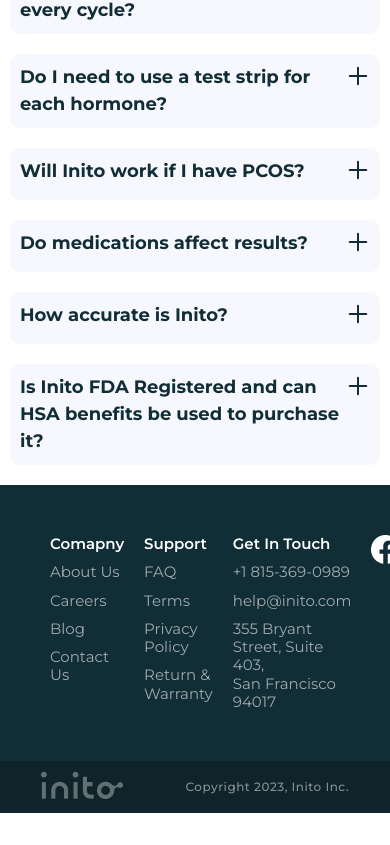
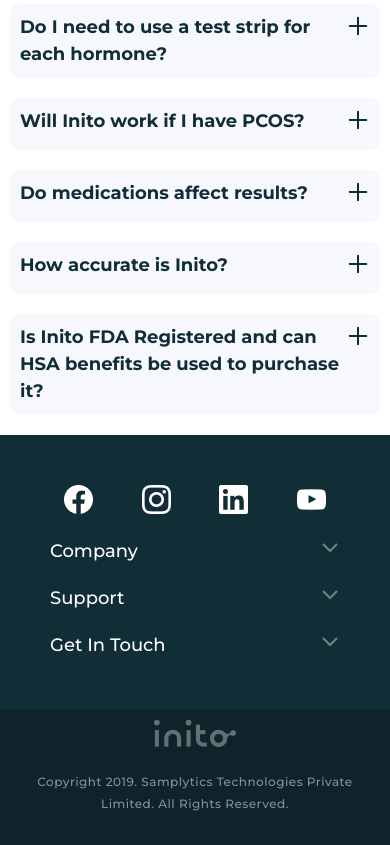
Before and after one commit to amit1884/Inito_Responsive_landing_Page, a React (Create React App) app: page / in a window 390 px wide. Shown: the part 4035-4880 px from the top of the page. Before the commit the page ends 4848 px from the top, so only its background shows below. Built offline with nearby package versions, Linux system fonts and the light colour scheme.

Commit message:
footer mobile donw

```diff
--- /dev/null
+++ b/src/Components/Footer/DesktopFooter.js
@@ -0,0 +1,52 @@
+import LOGO from "../../assets/images/logo-1.png";
+import Facebook from "../../assets/images/Facebook.png";
+import Instagram from "../../assets/images/Instagram.png";
+import LinkedIn from "../../assets/images/LinkedIn.png";
+import Youtube from "../../assets/images/YouTube.png";
+import "./footer.scss";
+import { footerMenus } from "../../constants";
+const DesktopFooter = () => {
+  return (
+    <>
+      <div className="footer desktop-footer">
+        <div className="main-footer">
+          {footerMenus?.map((item, index) => {
+            return (
+              <div className="menu-list" key={item?.id}>
+                <div className="menu-title">{item?.title}</div>
+                {item?.menuItem?.map((menu, index) => {
+                  return (
+                    <div className="menu-item" key={menu.id}>
+                      {menu?.menu}
+                    </div>
+                  );
+                })}
+              </div>
+            );
+          })}
+          <div className="social-container">
+            <div className="social-icon">
+              <img src={Facebook} alt="" />
+            </div>
+            <div className="social-icon">
+              <img src={Instagram} alt="" />
+            </div>
+            <div className="social-icon">
+              <img src={LinkedIn} alt="" />
+            </div>
+            <div className="social-icon">
+              <img src={Youtube} alt="" />
+            </div>
+          </div>
+        </div>
+        <div className="bottom-footer">
+          <div className="company-name">
+            <img src={LOGO} alt="" />
+          </div>
+          <div className="copyright">Copyright 2023, Inito Inc.</div>
+        </div>
+      </div>
+    </>
+  );
+};
+export default DesktopFooter;
--- a/src/Components/Footer/Footer.js
+++ b/src/Components/Footer/Footer.js
@@ -1,51 +1,13 @@
-import React from "react";
-import LOGO from "../../assets/images/logo-1.png";
-import Facebook from '../../assets/images/Facebook.png'
-import Instagram from '../../assets/images/Instagram.png'
-import LinkedIn from '../../assets/images/LinkedIn.png'
-import Youtube from '../../assets/images/YouTube.png'
-import "./footer.scss";
+import React, { Fragment } from "react";
+import DesktopFooter from "./DesktopFooter";
+import MobileFooter from "./MobileFooter";
+
 function Footer() {
   return (
-    <div className="footer">
-      <div className="main-footer">
-        <div className="menu-list">
-          <div className="menu-title">Comapny</div>
-          <div className="menu-item">About Us</div>
-          <div className="menu-item">Careers</div>
-          <div className="menu-item">Blog</div>
-          <div className="menu-item">Contact Us</div>
-        </div>
-        <div className="menu-list">
-          <div className="menu-title">Support</div>
-          <div className="menu-item">FAQ</div>
-          <div className="menu-item">Terms</div>
-          <div className="menu-item">Privacy Policy</div>
-          <div className="menu-item">Return & Warranty</div>
-        </div>
-        <div className="menu-list">
-          <div className="menu-title">Get In Touch</div>
-          <div className="menu-item">+1 815-369-0989</div>
-          <div className="menu-item">help@inito.com</div>
-          <div className="menu-item">
-            355 Bryant Street, Suite 403,
-            <br /> San Francisco 94017
-          </div>
-        </div>
-        <div className="social-container">
-          <div className="social-icon"><img src={Facebook} alt=""/></div>
-          <div className="social-icon"><img src={Instagram} alt=""/></div>
-          <div className="social-icon"><img src={LinkedIn} alt=""/></div>
-          <div className="social-icon"><img src={Youtube} alt=""/></div>
-        </div>
-      </div>
-      <div className="bottom-footer">
-        <div className="company-name">
-          <img src={LOGO} alt="" />
-        </div>
-        <div className="copyright">Copyright 2023, Inito Inc.</div>
-      </div>
-    </div>
+    <Fragment>
+      <DesktopFooter />
+      <MobileFooter/>
+    </Fragment>
   );
 }
 
--- /dev/null
+++ b/src/Components/Footer/MenuDropdown.js
@@ -0,0 +1,29 @@
+import React, { useState } from "react";
+import DownArrow from "../../assets/images/down-arrow.png";
+import "./footer.scss";
+function MenuDropDown({ data, customClass = "",children }) {
+  const [open, setOpen] = useState(false);
+  return (
+    <div className={`menudropdown-container ${customClass}`}>
+      <div className="menudropdown-header" onClick={() => setOpen(!open)}>
+        <div>{data?.title}</div>
+        {!open && (
+          <div className="open-menudropdown">
+            <img src={DownArrow} alt="" />
+          </div>
+        )}
+        {open && (
+          <div className="close-menudropdown">
+            {" "}
+            <img src={DownArrow} alt="" />
+          </div>
+        )}
+      </div>
+      <div className={`menudropdown-body ${open ? "open-menudropdown" : ""}`}>
+        {children}
+      </div>
+    </div>
+  );
+}
+
+export default MenuDropDown;
--- /dev/null
+++ b/src/Components/Footer/MobileFooter.js
@@ -0,0 +1,57 @@
+import React from "react";
+import LOGO from "../../assets/images/logo-1.png";
+import Facebook from "../../assets/images/Facebook.png";
+import Instagram from "../../assets/images/Instagram.png";
+import LinkedIn from "../../assets/images/LinkedIn.png";
+import Youtube from "../../assets/images/YouTube.png";
+import "./footer.scss";
+import { footerMenus } from "../../constants";
+import MenuDropDown from "./MenuDropdown";
+function MobileFooter() {
+  return (
+    <>
+      <div className="footer mb-footer">
+        <div className="main-footer">
+          <div className="social-container">
+            <div className="social-icon">
+              <img src={Facebook} alt="" />
+            </div>
+            <div className="social-icon">
+              <img src={Instagram} alt="" />
+            </div>
+            <div className="social-icon">
+              <img src={LinkedIn} alt="" />
+            </div>
+            <div className="social-icon">
+              <img src={Youtube} alt="" />
+            </div>
+          </div>
+          {footerMenus?.map((item, index) => {
+            return (
+              <MenuDropDown data={item} customClass="mb-dropdown">
+                {item?.menuItem?.map((menu, index) => {
+                  return (
+                    <div className="menu-item" key={menu.id}>
+                      {menu?.menu}
+                    </div>
+                  );
+                })}
+              </MenuDropDown>
+            );
+          })}
+        </div>
+        <div className="bottom-footer">
+          <div className="company-name">
+            <img src={LOGO} alt="" />
+          </div>
+          <div className="copyright">
+            Copyright 2019. Samplytics Technologies Private Limited. All Rights
+            Reserved.
+          </div>
+        </div>
+      </div>
+    </>
+  );
+}
+
+export default MobileFooter;
--- a/src/Components/Footer/footer.scss
+++ b/src/Components/Footer/footer.scss
@@ -51,3 +51,71 @@
     }
   }
 }
+.mb-footer{
+display: none;
+}
+@media(max-width:991px){
+  .desktop-footer{
+    display: none;
+  }
+  .mb-footer{
+    display: block;
+  }
+  .main-footer{
+    flex-direction: column;
+    .social-container{
+      width:100%;
+    }
+  }
+  .bottom-footer{
+    flex-direction: column;
+    align-items: center !important;
+    justify-content: center !important;
+    .compant-name{
+      margin:20px 10px;
+    }
+    .copyright{
+      text-align: center !important;
+      margin:20px 10px;
+    }
+  }
+}
+
+// Dropdown style
+
+.menudropdown-container {
+  background-color: transparent;
+  padding: 10px;
+  width:100%;
+  .menudropdown-header {
+    display: flex;
+    justify-content: space-between;
+    font-size: 18px;
+    font-weight: 500;
+    line-height: 27px;
+    text-align: left;
+    color: $WHITE;
+    &:hover {
+      cursor: pointer;
+    }
+  }
+  .menudropdown-body {
+    height: 0;
+    overflow: hidden;
+    transition:1s;
+    font-size: 15px;
+    font-weight: 500;
+    line-height: 25px;
+    text-align: left;
+  }
+  .open-menudropdown {
+    height: auto;
+    transition: 1s;
+  }
+  .close-menudropdown{
+    img{
+      transform: rotate(180deg);
+      transition: 1s;
+    }
+  }
+}
--- a/src/Components/Testimony/testimony.scss
+++ b/src/Components/Testimony/testimony.scss
@@ -27,6 +27,9 @@
     margin: 30px 20px;
     .slider-container {
       margin: 20px 10px !important;
+      .content{
+        font-size: 12px !important;
+      }
     }
   }
 }
--- a/src/constants.js
+++ b/src/constants.js
@@ -8,36 +8,114 @@ export const faqList = [
   {
     id: 2,
     title: "How many test strips are required per cycle?",
-    description: "",
+    description:
+      "Inito gives results as: High Fertility, Peak Fertility or Ovulation Confirmed. Inito also shows you the charts and actual values of all 3 hormones.",
   },
   {
     id: 3,
-    title: "Where can I buy more refill strips? Do I need to buy a new monitor every cycle?",
-    description: "",
+    title:
+      "Where can I buy more refill strips? Do I need to buy a new monitor every cycle?",
+    description:
+      "Inito gives results as: High Fertility, Peak Fertility or Ovulation Confirmed. Inito also shows you the charts and actual values of all 3 hormones.",
   },
   {
     id: 4,
     title: "Do I need to use a test strip for each hormone?",
-    description: "",
+    description:
+      "Inito gives results as: High Fertility, Peak Fertility or Ovulation Confirmed. Inito also shows you the charts and actual values of all 3 hormones.",
   },
   {
     id: 5,
     title: "Will Inito work if I have PCOS?",
-    description: "",
+    description:
+      "Inito gives results as: High Fertility, Peak Fertility or Ovulation Confirmed. Inito also shows you the charts and actual values of all 3 hormones.",
   },
   {
     id: 6,
     title: "Do medications affect results?",
-    description: "",
+    description:
+      "Inito gives results as: High Fertility, Peak Fertility or Ovulation Confirmed. Inito also shows you the charts and actual values of all 3 hormones.",
   },
   {
     id: 7,
     title: "How accurate is Inito?",
-    description: "",
+    description:
+      "Inito gives results as: High Fertility, Peak Fertility or Ovulation Confirmed. Inito also shows you the charts and actual values of all 3 hormones.",
   },
   {
     id: 8,
-    title: "Is Inito FDA Registered and can HSA benefits be used to purchase it?",
-    description: "",
+    title:
+      "Is Inito FDA Registered and can HSA benefits be used to purchase it?",
+    description:
+      "Inito gives results as: High Fertility, Peak Fertility or Ovulation Confirmed. Inito also shows you the charts and actual values of all 3 hormones.",
   },
 ];
+
+export const footerMenus = [
+  {
+    id: 1,
+    title: "Company",
+    menuItem: [
+      {
+        id: 1,
+        menu: "About Us",
+      },
+      {
+        id: 2,
+        menu: "Careers",
+      },
+      {
+        id: 3,
+        menu: "Blog",
+      },
+      {
+        id: 4,
+        menu: "Contact Us",
+      },
+    ],
+  },
+  {
+    id: 2,
+    title: "Support",
+    menuItem: [
+      {
+        id: 1,
+        menu: "FAQ",
+      },
+      {
+        id: 2,
+        menu: "Terms",
+      },
+      {
+        id: 3,
+        menu: "Privacy Policy",
+      },
+      {
+        id: 4,
+        menu: "Return & Warranty",
+      },
+    ],
+  },
+  {
+    id: 3,
+    title: "Get In Touch",
+    menuItem: [
+      {
+        id: 1,
+        menu: "+1 815-369-0989",
+      },
+      {
+        id: 2,
+        menu: "help@inito.com",
+      },
+      {
+        id: 3,
+        menu: `355 Bryant Street, Suite 403,\n San Francisco 94017`,
+      },
+      {
+        id: 4,
+        menu: "Contact Us",
+      },
+    ],
+  },
+];
```
Also changed, not shown: src/assets/images/down-arrow.png (added).
